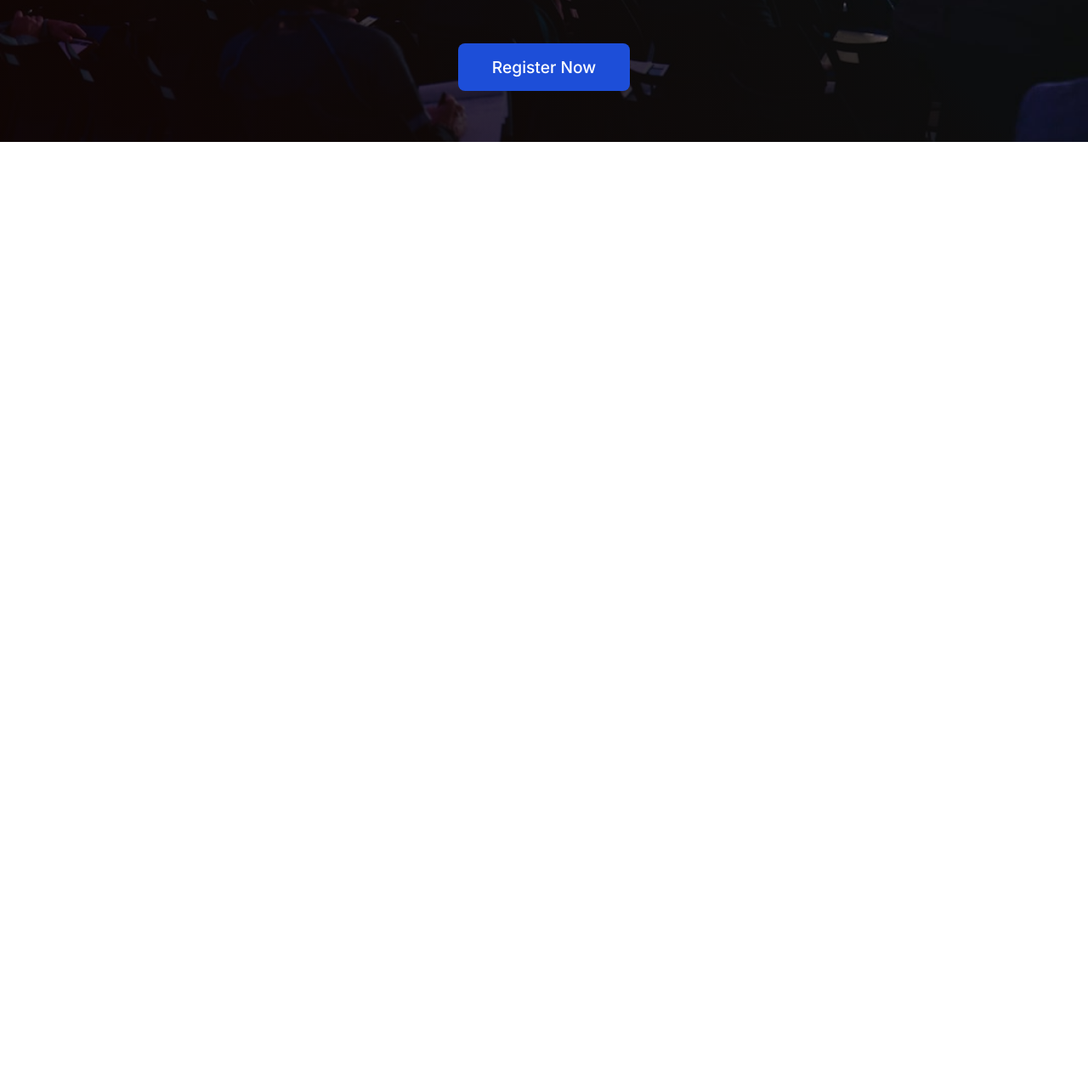
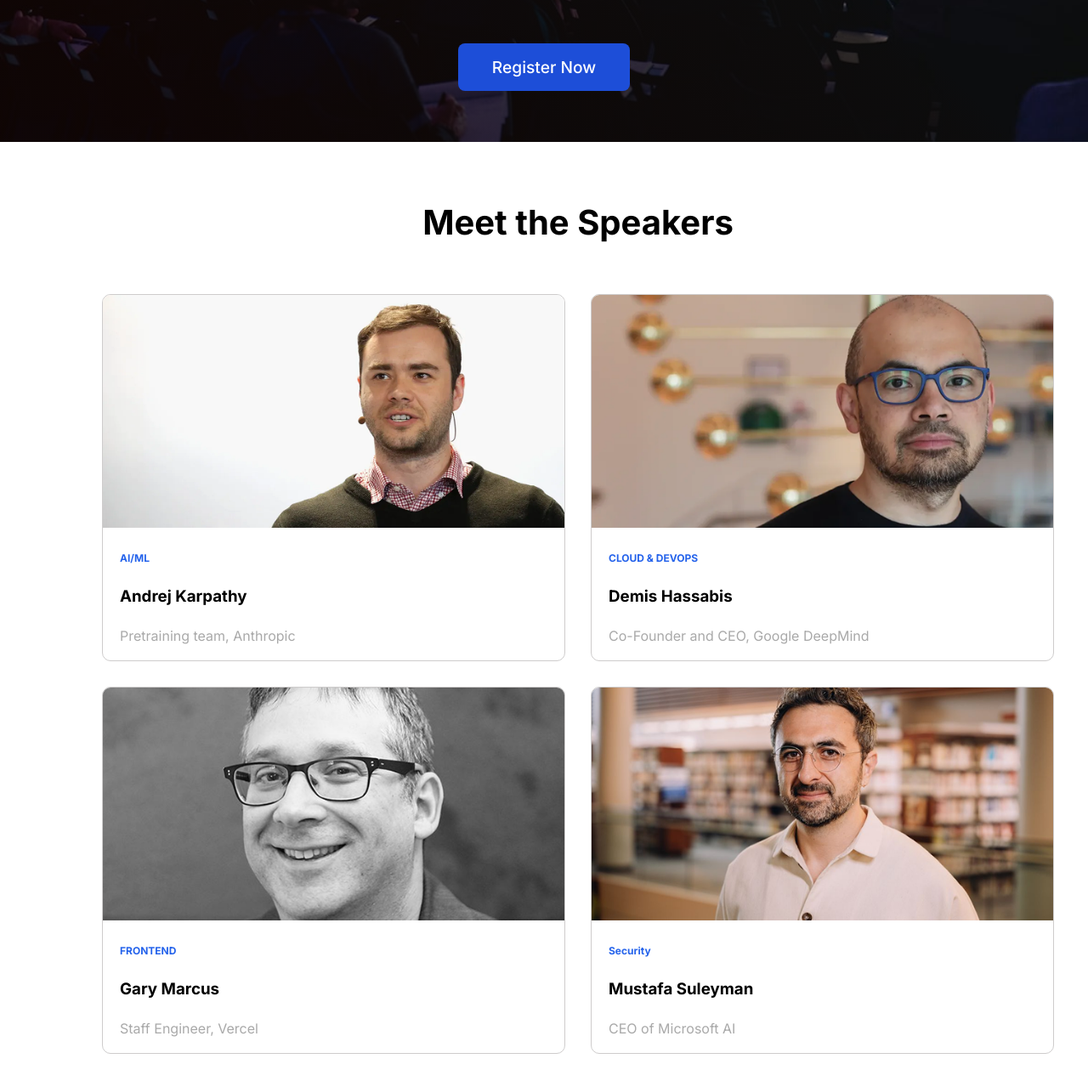
Before and after one commit to abrahasin99/ph14-a01, a plain HTML site: page index.html in a window 1280 px wide. Shown: the part 631-1910 px from the top of the page at 85% size. Before the commit the page ends 800 px from the top, so only its background shows below. Drawn offline with Linux system fonts and the light colour scheme.

Commit message:
feat: add speaker section

```diff
--- a/index.html
+++ b/index.html
@@ -39,5 +39,37 @@
       </div>
       <button class="button-style btn-banner">Register Now</button>
     </header>
+    <section class="speakers">
+      <h2>Meet the Speakers</h2>
+      <br />
+      <br />
+      <br />
+      <div class="grid-container">
+        <div class="grid-item">
+          <img src="./assets/andrej.png" alt="Andrej Karpathy" />
+          <p style="color: rgb(37, 99, 235)"><small>AI/ML</small></p>
+          <h3>Andrej Karpathy</h3>
+          <p style="color: darkgrey">Pretraining team, Anthropic</p>
+        </div>
+        <div class="grid-item">
+          <img src="./assets/demis.png" alt="Demis Hassabis" />
+          <p style="color: rgb(37, 99, 235)"><small>CLOUD & DEVOPS</small></p>
+          <h3>Demis Hassabis</h3>
+          <p style="color: darkgrey">Co-Founder and CEO, Google DeepMind</p>
+        </div>
+        <div class="grid-item">
+          <img src="./assets/gary.png" alt="Gary Marcus" />
+          <p style="color: rgb(37, 99, 235)"><small>FRONTEND</small></p>
+          <h3>Gary Marcus</h3>
+          <p style="color: darkgrey">Staff Engineer, Vercel</p>
+        </div>
+        <div class="grid-item">
+          <img src="./assets/mustafa.png" alt="Mustafa Suleyman" />
+          <p style="color: rgb(37, 99, 235)"><small>Security</small></p>
+          <h3>Mustafa Suleyman</h3>
+          <p style="color: darkgrey">CEO of Microsoft AI</p>
+        </div>
+      </div>
+    </section>
   </body>
 </html>
--- a/style.css
+++ b/style.css
@@ -2,6 +2,10 @@
     margin: 0;
     padding: 0;
     font-family: inter, sans-serif;
+}
+
+section{
+    padding:70px 40px 80px 120px;
 }
 
 nav{
@@ -84,3 +88,35 @@ header button {
     align-self: end;
     margin-bottom: 60px;
 }
+
+.speakers h2{
+    text-align:center;
+    font-size: 40px;
+
+}
+.grid-container{
+    display:grid;
+    grid-template-columns:repeat(2, 1fr);
+    grid-template-rows:repeat(2, 1fr);
+    gap: 30px;
+}
+small{
+    font-size: 12px;
+    font-weight:bold;
+}
+.grid-item{
+    border:1px solid rgb(206, 204, 204);
+    border-radius: 10px;
+    padding:0px 0px 14px 0px;
+    overflow:hidden;
+    position:relative;
+}
+.grid-item p,h3{
+    padding:20px 0px 5px 20px;
+}
+.grid-item img{
+    width:100%;
+    height:auto;
+    object-fit: cover;
+
+}
```
